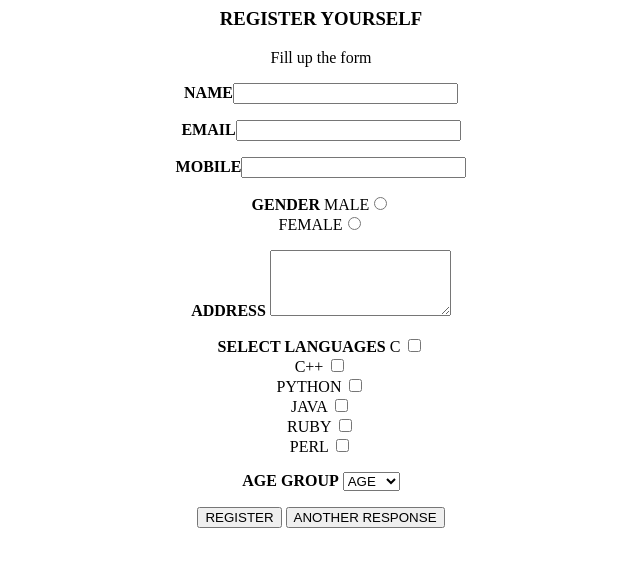
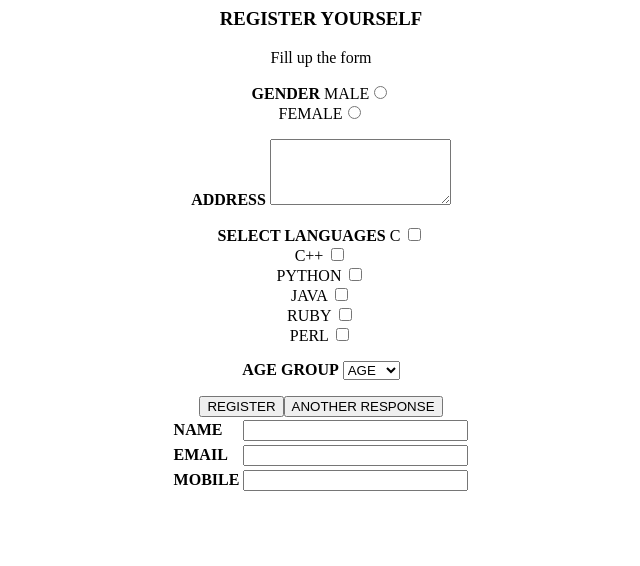
Before and after one commit to Swethavdevan/form2, a plain HTML site: page index.html in a window 1280 px wide. Shown: the whole page, without its empty margins (319-959 px from the left). Drawn offline with Linux system fonts and the light colour scheme.

Commit message:
Update index.html

```diff
--- a/index.html
+++ b/index.html
@@ -6,13 +6,14 @@
  <CENTER>
 <H3>REGISTER YOURSELF</H3>
   <P>Fill up the form</P>
+  <TABLE>
   <FORM METHOD="POST" ACTION="/cai-b in/formmail">
    <INPUT TYPE="hidden"NAME="recipient" VALUE="swethavdevan@gmail.com">
    <INPUT TYPE="hidden"NAME="subject" VALUE="Registration Form">
    <INPUT TYPE="hidden"NAME="redirect" VALUE="main.html">
-   <P><STRONG>NAME</STRONG><INPUT NAME="name" TYPE="text" SIZE="25"></P>
-   <P><STRONG>EMAIL</STRONG><INPUT NAME="email" TYPE="text" SIZE="25"></P>
-   <P><STRONG>MOBILE</STRONG><INPUT NAME="mobile" TYPE="text" SIZE="25"></P>
+   <TR><TD><STRONG>NAME</STRONG></TD><TD><INPUT NAME="name" TYPE="text" SIZE="25"></TD></TR>
+   <TR><TD><STRONG>EMAIL</STRONG></TD><TD><INPUT NAME="email" TYPE="text" SIZE="25"></TD></TR>
+   <TR><TD><STRONG>MOBILE</STRONG></TD><TD><INPUT NAME="mobile" TYPE="text" SIZE="25"></TR></TD>
    <P><STRONG>GENDER</STRONG>
     MALE<INPUT NAME="gender" TYPE="radio" VALUE="male"><BR>
     FEMALE<INPUT NAME="gender" TYPE="radio" VALUE="female">
```
